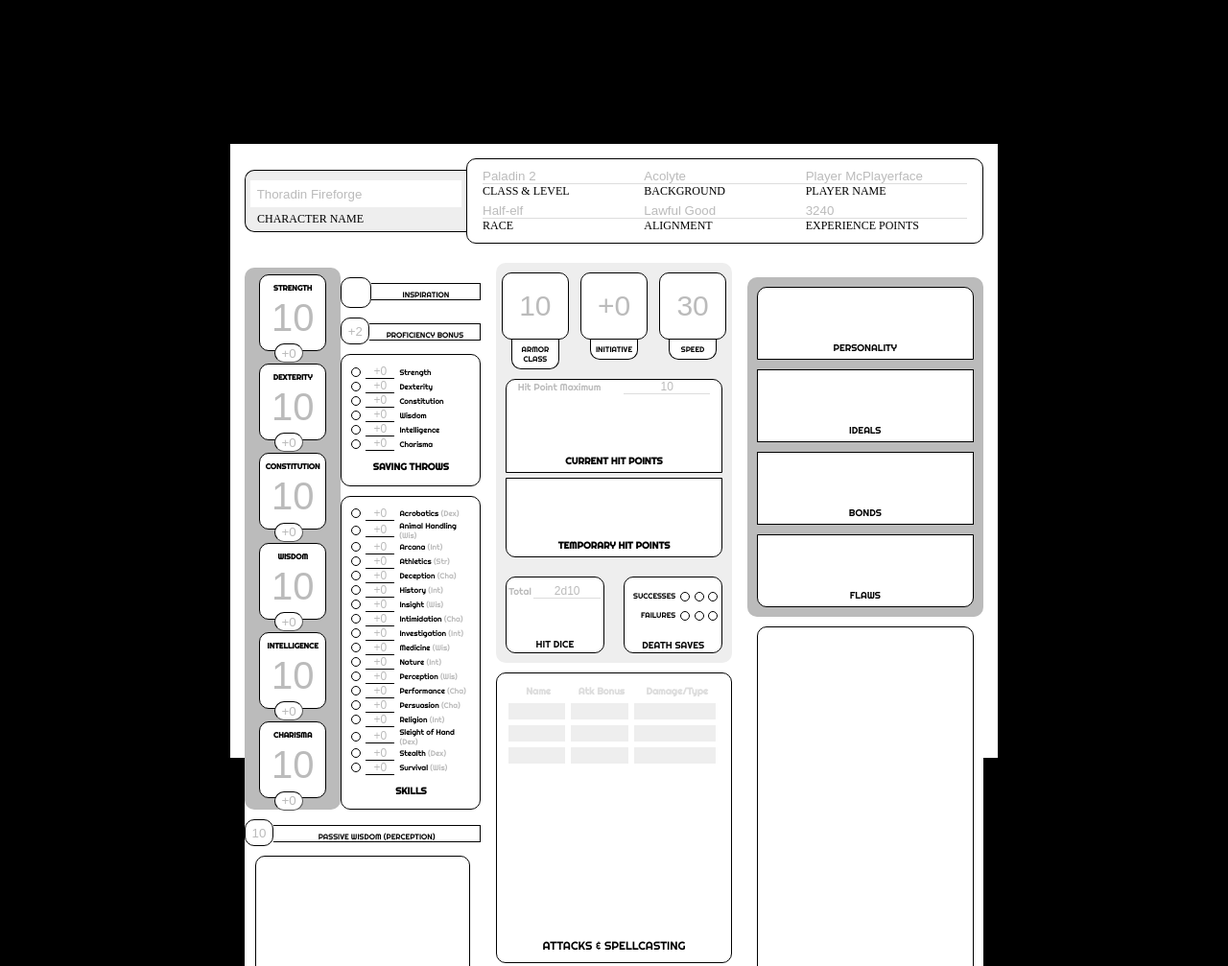
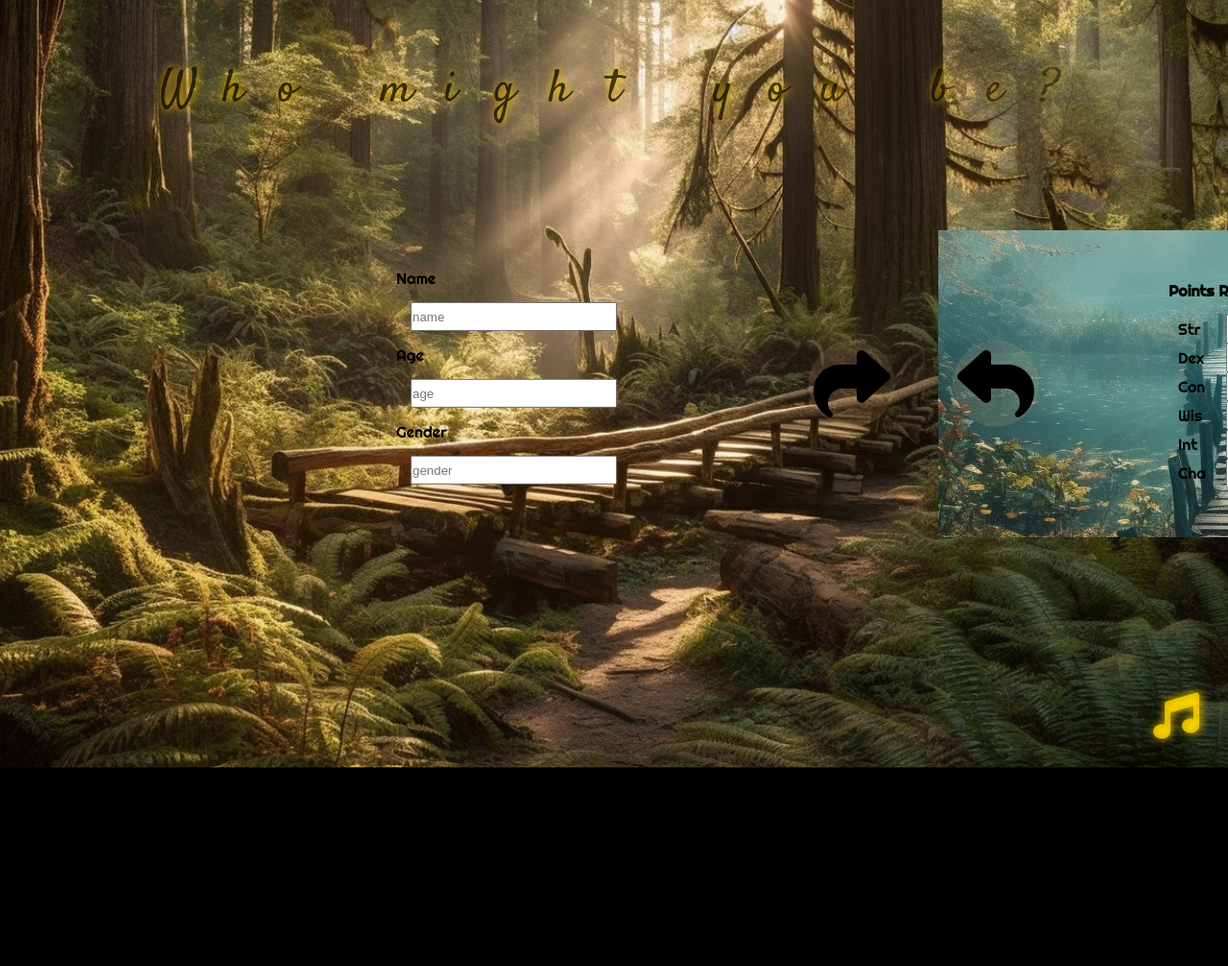
Before and after one commit to scicluna/rpgsheet, a website built with Vite: page index.html in a window 1280 px wide. Shown: the top 1007 px of the page at 96% size. After the commit the page ends 800 px from the top, so only its background shows below. Built offline with nearby package versions, Linux system fonts and the light colour scheme.

Commit message:
fixed some CSS

```diff
--- a/index.html
+++ b/index.html
@@ -18,7 +18,7 @@
 </head>
 
 <body>
-  <main class="hide">
+  <main class="">
     <div class="letterwrappertop letterwrapper golden-outline">
 
     </div>
@@ -116,8 +116,9 @@
         <div class="backwards">
           <button class="backwardsbtn" type="submit"><i class="fas fa-share fa-6x"></i></button>
         </div>
+        <div class="inputs">
+          <div class="form-background"></div>
           <div class="classarea">
-          <div class="form-background"></div>
             <label for="classinput">Class</label>
             <select id="classinput">
               <option value="placeholder">Select Your Class</option>
@@ -136,6 +137,7 @@
               <option value="wizard">Wizard</option>
             </select>
             <div class="classinformation"></div>
+          </div>
         </div>
         <div class="onwards">
           <button class="onwardsbtn" type="submit"><i class="fas fa-share fa-6x"></i></button>
@@ -178,7 +180,7 @@
   </main>
 
   <!-- Begin Main Character Sheet -->
-  <form class="charsheet">
+  <form class="charsheet hide">
     <header>
       <section class="charname">
         <label for="charname">Character Name</label><input name="charname" placeholder="Thoradin Fireforge" />
--- a/src/style.css
+++ b/src/style.css
@@ -249,6 +249,7 @@ form {
 
 /* ------------------------------------------------------------------------------------------------------------------*/
 /* --------------------------------------------CHARSHEET-------------------------------------------------------------*/
+/* ------------------------------------------------------------------------------------------------------------------*/
 .red {
   background: red;
 }
```
Lines whose indentation alone changed are shown as unchanged.
